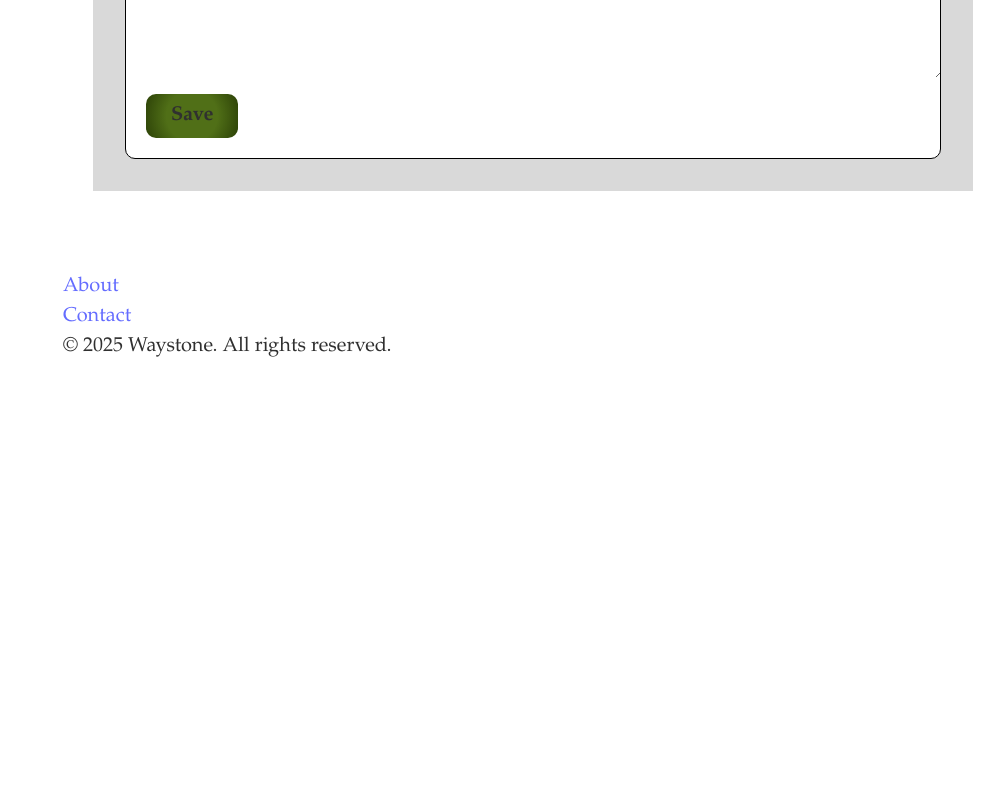
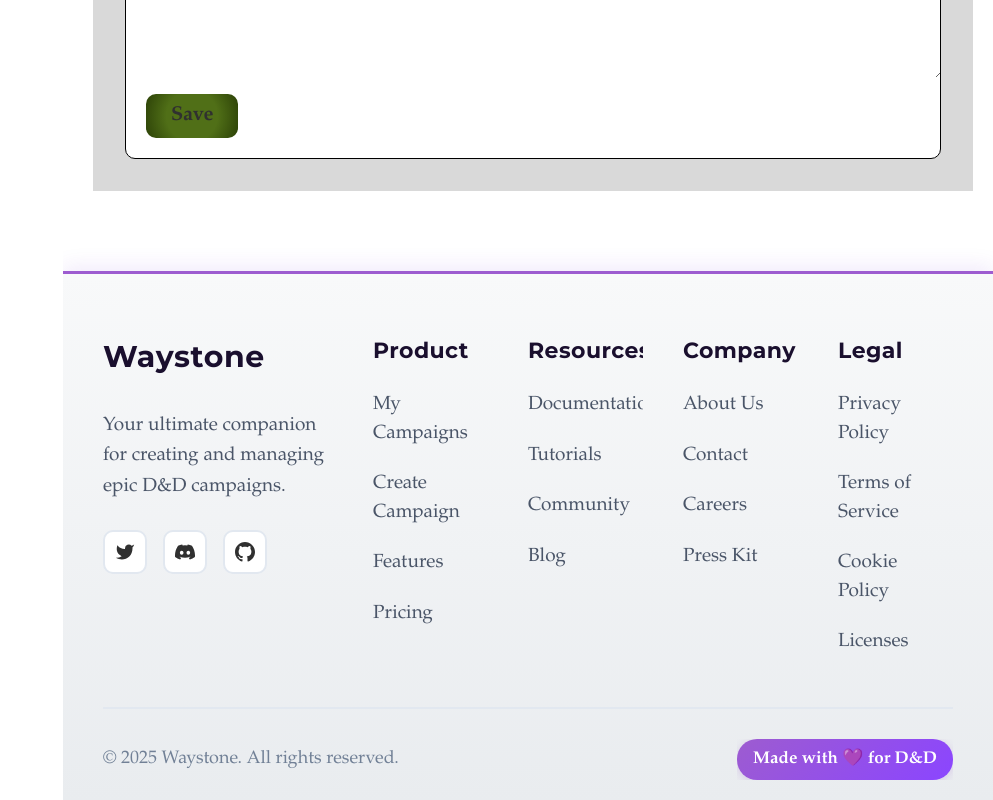
Before and after one commit to WouterOnGithub/Waystone, a React (Vite) app in the folder waystoneProject/: page /user/Account_Page in a window 1280 px wide. Shown: the part 1141-1941 px from the top of the page, without its empty margins (287-1280 px from the left). Before the commit the page ends 1502 px from the top, so only its background shows below. Built offline with nearby package versions, Linux system fonts and the light colour scheme; no server answers.

Commit message:
Aangepaste footer, moet nog veranderen, maar is al iets

```diff
--- a/waystoneProject/src/components/UI/Footer.jsx
+++ b/waystoneProject/src/components/UI/Footer.jsx
@@ -1,18 +1,94 @@
+
 import { Link } from 'react-router-dom';
+import './UI css/Footer.css';
 
-function Footer(){
+function Footer() {
+  const currentYear = new Date().getFullYear();
+
   return (
     <footer className="footer">
-      <div className="footer-links">
-        <Link to="/about">About</Link>
-        <br />
-        <Link to="/contact">Contact</Link>
+      <div className="footer-content">
+        {/* Company Info Section */}
+        <div className="footer-section">
+          <h3 className="footer-heading">Waystone</h3>
+          <p className="footer-description">
+            Your ultimate companion for creating and managing epic D&D campaigns.
+          </p>
+          <div className="footer-social">
+            <a href="https://twitter.com" target="_blank" rel="noopener noreferrer" aria-label="Twitter">
+              <svg width="20" height="20" viewBox="0 0 24 24" fill="currentColor">
+                <path d="M23 3a10.9 10.9 0 01-3.14 1.53 4.48 4.48 0 00-7.86 3v1A10.66 10.66 0 013 4s-4 9 5 13a11.64 11.64 0 01-7 2c9 5 20 0 20-11.5a4.5 4.5 0 00-.08-.83A7.72 7.72 0 0023 3z"/>
+              </svg>
+            </a>
+            <a href="https://discord.com" target="_blank" rel="noopener noreferrer" aria-label="Discord">
+              <svg width="20" height="20" viewBox="0 0 24 24" fill="currentColor">
+                <path d="M20.317 4.37a19.791 19.791 0 00-4.885-1.515.074.074 0 00-.079.037c-.21.375-.444.864-.608 1.25a18.27 18.27 0 00-5.487 0 12.64 12.64 0 00-.617-1.25.077.077 0 00-.079-.037A19.736 19.736 0 003.677 4.37a.07.07 0 00-.032.027C.533 9.046-.32 13.58.099 18.057a.082.082 0 00.031.057 19.9 19.9 0 005.993 3.03.078.078 0 00.084-.028c.462-.63.874-1.295 1.226-1.994a.076.076 0 00-.041-.106 13.107 13.107 0 01-1.872-.892.077.077 0 01-.008-.128 10.2 10.2 0 00.372-.292.074.074 0 01.077-.01c3.928 1.793 8.18 1.793 12.062 0a.074.074 0 01.078.01c.12.098.246.198.373.292a.077.077 0 01-.006.127 12.299 12.299 0 01-1.873.892.077.077 0 00-.041.107c.36.698.772 1.362 1.225 1.993a.076.076 0 00.084.028 19.839 19.839 0 006.002-3.03.077.077 0 00.032-.054c.5-5.177-.838-9.674-3.549-13.66a.061.061 0 00-.031-.03zM8.02 15.33c-1.183 0-2.157-1.085-2.157-2.419 0-1.333.956-2.419 2.157-2.419 1.21 0 2.176 1.096 2.157 2.42 0 1.333-.956 2.418-2.157 2.418zm7.975 0c-1.183 0-2.157-1.085-2.157-2.419 0-1.333.955-2.419 2.157-2.419 1.21 0 2.176 1.096 2.157 2.42 0 1.333-.946 2.418-2.157 2.418z"/>
+              </svg>
+            </a>
+            <a href="https://github.com" target="_blank" rel="noopener noreferrer" aria-label="GitHub">
+              <svg width="20" height="20" viewBox="0 0 24 24" fill="currentColor">
+                <path d="M12 0c-6.626 0-12 5.373-12 12 0 5.302 3.438 9.8 8.207 11.387.599.111.793-.261.793-.577v-2.234c-3.338.726-4.033-1.416-4.033-1.416-.546-1.387-1.333-1.756-1.333-1.756-1.089-.745.083-.729.083-.729 1.205.084 1.839 1.237 1.839 1.237 1.07 1.834 2.807 1.304 3.492.997.107-.775.418-1.305.762-1.604-2.665-.305-5.467-1.334-5.467-5.931 0-1.311.469-2.381 1.236-3.221-.124-.303-.535-1.524.117-3.176 0 0 1.008-.322 3.301 1.23.957-.266 1.983-.399 3.003-.404 1.02.005 2.047.138 3.006.404 2.291-1.552 3.297-1.23 3.297-1.23.653 1.653.242 2.874.118 3.176.77.84 1.235 1.911 1.235 3.221 0 4.609-2.807 5.624-5.479 5.921.43.372.823 1.102.823 2.222v3.293c0 .319.192.694.801.576 4.765-1.589 8.199-6.086 8.199-11.386 0-6.627-5.373-12-12-12z"/>
+              </svg>
+            </a>
+          </div>
+        </div>
+
+        {/* Quick Links */}
+        <div className="footer-section">
+          <h4 className="footer-heading">Product</h4>
+          <ul className="footer-list">
+            <li><Link to="/user/My_Campaigns_Page">My Campaigns</Link></li>
+            <li><Link to="/user/New_Campaign_Page_CAMPAIGN">Create Campaign</Link></li>
+            <li><Link to="/features">Features</Link></li>
+            <li><Link to="/pricing">Pricing</Link></li>
+          </ul>
+        </div>
+
+        {/* Resources */}
+        <div className="footer-section">
+          <h4 className="footer-heading">Resources</h4>
+          <ul className="footer-list">
+            <li><Link to="/documentation">Documentation</Link></li>
+            <li><Link to="/tutorials">Tutorials</Link></li>
+            <li><Link to="/community">Community</Link></li>
+            <li><Link to="/blog">Blog</Link></li>
+          </ul>
+        </div>
+
+        {/* Company */}
+        <div className="footer-section">
+          <h4 className="footer-heading">Company</h4>
+          <ul className="footer-list">
+            <li><Link to="/about">About Us</Link></li>
+            <li><Link to="/contact">Contact</Link></li>
+            <li><Link to="/careers">Careers</Link></li>
+            <li><Link to="/press">Press Kit</Link></li>
+          </ul>
+        </div>
+
+        {/* Legal */}
+        <div className="footer-section">
+          <h4 className="footer-heading">Legal</h4>
+          <ul className="footer-list">
+            <li><Link to="/privacy">Privacy Policy</Link></li>
+            <li><Link to="/terms">Terms of Service</Link></li>
+            <li><Link to="/cookies">Cookie Policy</Link></li>
+            <li><Link to="/licenses">Licenses</Link></li>
+          </ul>
+        </div>
       </div>
-      <div className="footer-copy">
-        &copy; {new Date().getFullYear()} Waystone. All rights reserved.
+
+      {/* Bottom Bar */}
+      <div className="footer-bottom">
+        <div className="footer-copy">
+          &copy; {currentYear} Waystone. All rights reserved.
+        </div>
+        <div className="footer-badges">
+          <span className="footer-badge">Made with 💜 for D&D</span>
+        </div>
       </div>
     </footer>
   );
-};
+}
 
 export default Footer;
--- /dev/null
+++ b/waystoneProject/src/components/UI/UI css/Footer.css
@@ -0,0 +1,250 @@
+@import url('https://fonts.googleapis.com/css2?family=Montserrat:wght@600;700&family=Inter:wght@400;500&display=swap');
+
+.footer {
+  background: linear-gradient(180deg, #f8f9fa 0%, #e9ecef 100%);
+  color: #2d3748;
+  padding: 60px 40px 20px;
+  margin-top: auto;
+  border-top: 3px solid #9d5cd0;
+  box-shadow: 0 -4px 20px rgba(109, 40, 217, 0.1);
+  font-family: 'Inter', sans-serif;
+}
+
+.footer-content {
+  max-width: 1400px;
+  margin: 0 auto;
+  display: grid;
+  grid-template-columns: 2fr 1fr 1fr 1fr 1fr;
+  gap: 40px;
+  margin-bottom: 40px;
+}
+
+/* Footer Sections */
+.footer-section {
+  display: flex;
+  flex-direction: column;
+  gap: 16px;
+}
+
+.footer-section:first-child {
+  gap: 20px;
+}
+
+.footer-heading {
+  font-family: 'Montserrat', sans-serif;
+  font-size: 1.1rem;
+  font-weight: 700;
+  color: #1a0f2e;
+  margin: 0 0 8px 0;
+  letter-spacing: 0.02em;
+  position: relative;
+  display: inline-block;
+}
+
+.footer-heading::after {
+  content: '';
+  position: absolute;
+  bottom: -4px;
+  left: 0;
+  width: 40px;
+  height: 3px;
+  background: linear-gradient(90deg, #9d5cd0 0%, #8b45ff 100%);
+  border-radius: 2px;
+}
+
+.footer-section:first-child .footer-heading {
+  font-size: 1.5rem;
+  margin-bottom: 12px;
+}
+
+.footer-description {
+  color: #4a5568;
+  line-height: 1.6;
+  font-size: 0.95rem;
+  margin: 0;
+  max-width: 300px;
+}
+
+/* Social Icons */
+.footer-social {
+  display: flex;
+  gap: 16px;
+  margin-top: 8px;
+}
+
+.footer-social a {
+  display: flex;
+  align-items: center;
+  justify-content: center;
+  width: 40px;
+  height: 40px;
+  background: #ffffff;
+  border: 2px solid #e2e8f0;
+  border-radius: 10px;
+  color: #4a5568;
+  transition: all 0.3s ease;
+}
+
+.footer-social a:hover {
+  background: linear-gradient(135deg, #9d5cd0 0%, #8b45ff 100%);
+  border-color: #9d5cd0;
+  color: #ffffff;
+  transform: translateY(-3px);
+  box-shadow: 0 4px 12px rgba(157, 92, 208, 0.3);
+}
+
+/* Footer Lists */
+.footer-list {
+  list-style: none;
+  padding: 0;
+  margin: 0;
+  display: flex;
+  flex-direction: column;
+  gap: 12px;
+}
+
+.footer-list li a {
+  color: #4a5568;
+  text-decoration: none;
+  font-size: 0.95rem;
+  transition: all 0.2s ease;
+  display: inline-block;
+  position: relative;
+}
+
+.footer-list li a::before {
+  content: '';
+  position: absolute;
+  bottom: -2px;
+  left: 0;
+  width: 0;
+  height: 2px;
+  background: linear-gradient(90deg, #9d5cd0 0%, #8b45ff 100%);
+  transition: width 0.3s ease;
+}
+
+.footer-list li a:hover {
+  color: #9d5cd0;
+  transform: translateX(4px);
+}
+
+.footer-list li a:hover::before {
+  width: 100%;
+}
+
+/* Bottom Bar */
+.footer-bottom {
+  max-width: 1400px;
+  margin: 0 auto;
+  padding-top: 30px;
+  border-top: 2px solid #e2e8f0;
+  display: flex;
+  justify-content: space-between;
+  align-items: center;
+  flex-wrap: wrap;
+  gap: 20px;
+}
+
+.footer-copy {
+  color: #718096;
+  font-size: 0.9rem;
+}
+
+.footer-badges {
+  display: flex;
+  gap: 12px;
+  align-items: center;
+}
+
+.footer-badge {
+  background: linear-gradient(135deg, #9d5cd0 0%, #8b45ff 100%);
+  color: #ffffff;
+  padding: 8px 16px;
+  border-radius: 20px;
+  font-size: 0.85rem;
+  font-weight: 600;
+  display: inline-flex;
+  align-items: center;
+  gap: 6px;
+  box-shadow: 0 2px 8px rgba(157, 92, 208, 0.25);
+}
+
+/* Responsive Design */
+@media (max-width: 1200px) {
+  .footer-content {
+    grid-template-columns: 2fr 1fr 1fr 1fr;
+  }
+
+  .footer-section:last-child {
+    grid-column: 2;
+  }
+}
+
+@media (max-width: 992px) {
+  .footer {
+    padding: 50px 30px 20px;
+  }
+
+  .footer-content {
+    grid-template-columns: 1fr 1fr 1fr;
+    gap: 30px;
+  }
+
+  .footer-section:first-child {
+    grid-column: 1 / -1;
+  }
+}
+
+@media (max-width: 768px) {
+  .footer {
+    padding: 40px 20px 20px;
+  }
+
+  .footer-content {
+    grid-template-columns: 1fr 1fr;
+    gap: 30px;
+  }
+
+  .footer-section:first-child {
+    grid-column: 1 / -1;
+    text-align: center;
+  }
+
+  .footer-description {
+    max-width: 100%;
+  }
+
+  .footer-social {
+    justify-content: center;
+  }
+
+  .footer-heading::after {
+    left: 50%;
+    transform: translateX(-50%);
+  }
+}
+
+@media (max-width: 480px) {
+  .footer-content {
+    grid-template-columns: 1fr;
+    gap: 30px;
+  }
+
+  .footer-section {
+    text-align: center;
+  }
+
+  .footer-heading::after {
+    left: 50%;
+    transform: translateX(-50%);
+  }
+
+  .footer-list li a {
+    display: block;
+  }
+
+  .footer-bottom {
+    flex-direction: column;
+    text-align: center;
+  }
+}
```
